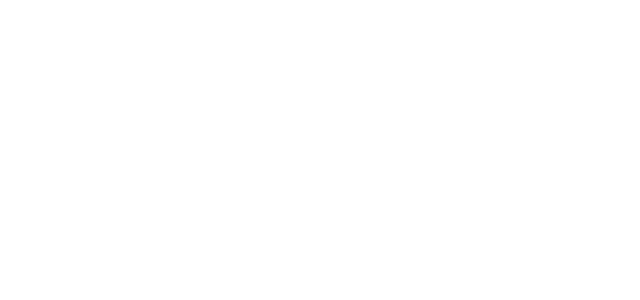
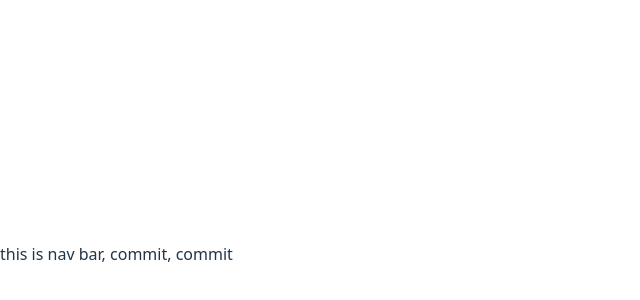
Before and after one commit to rishikesh-babu/Git-Learn, a React (Vite) app: page / in a window 1280 px wide. Shown: the part 146-446 px from the top of the page, without its empty margins (0-640 px from the left). Built offline with nearby package versions, Linux system fonts and the light colour scheme.

Commit message:
change app

```diff
--- a/src/App.jsx
+++ b/src/App.jsx
@@ -1,13 +1,10 @@
-import { useState } from 'react'
-import reactLogo from './assets/react.svg'
-import viteLogo from '/vite.svg'
-import './App.css'
+import Navbar from './Component/Navbar'
 
 function App() {
-  const [count, setCount] = useState(0)
 
   return (
     <>
+    <Navbar />
     </>
   )
 }
```
